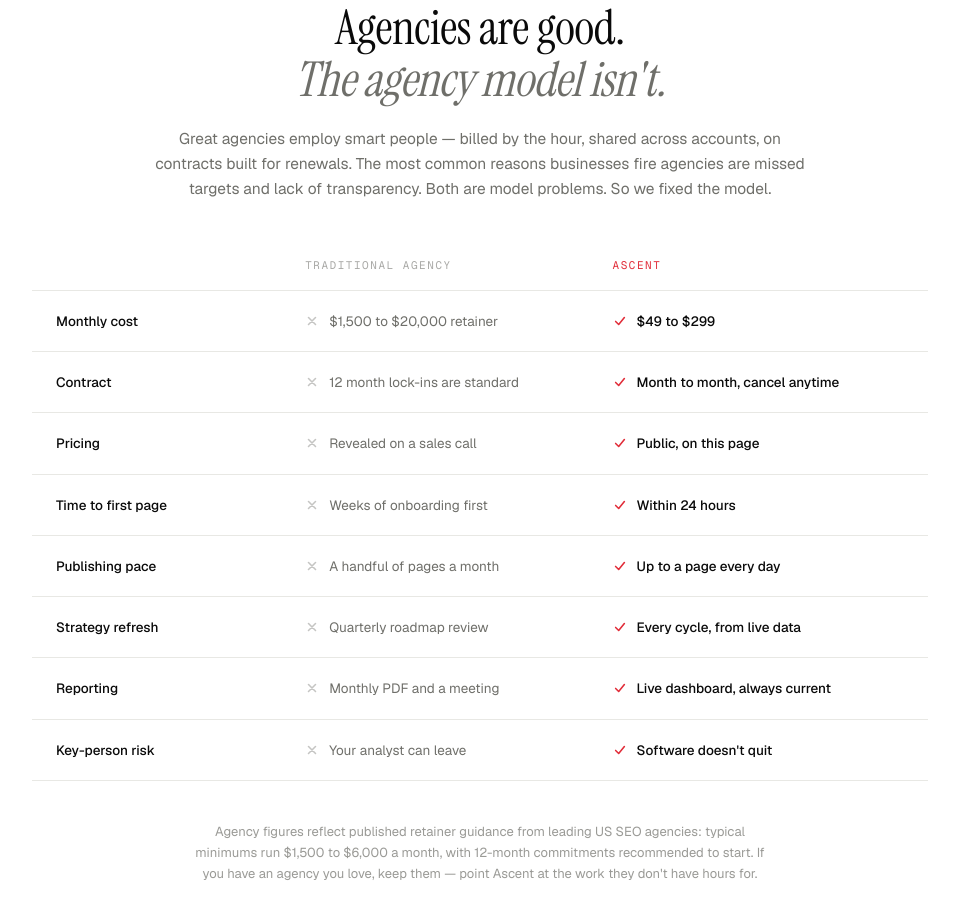
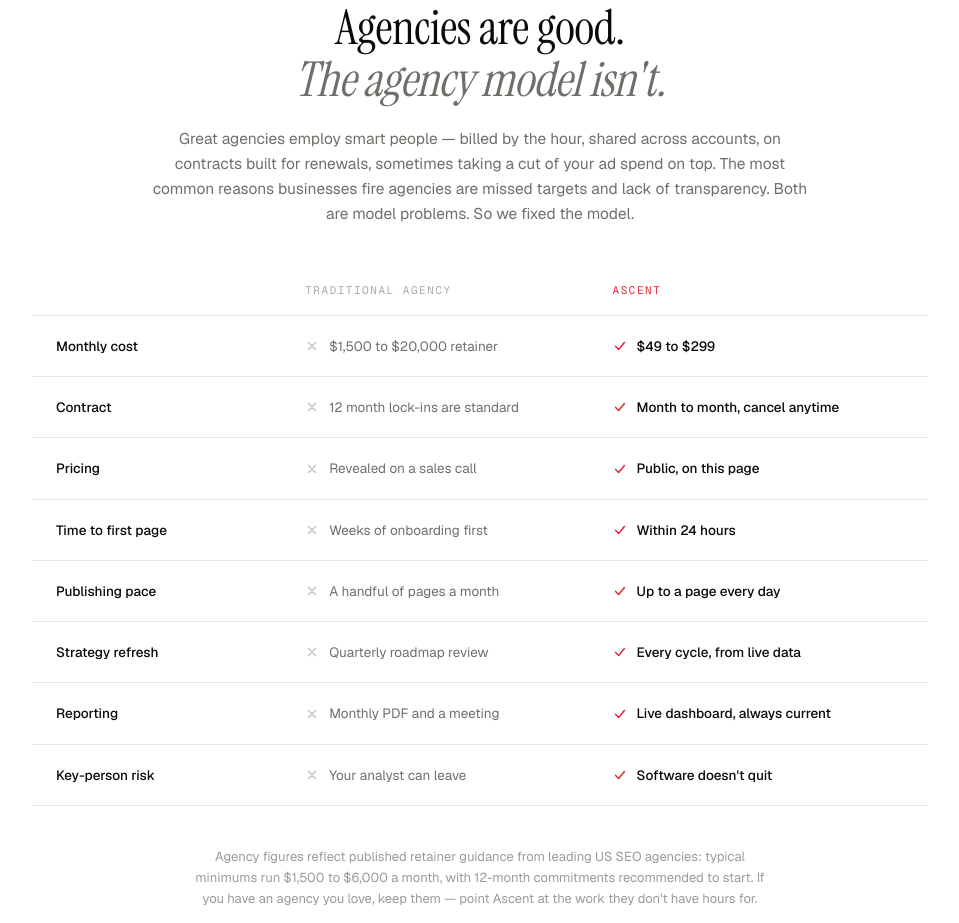
Before and after one commit to Jojo42011/LEADSMART-SAAS-UP, a Next.js app: page / in a window 1280 px wide. Shown: the part 7560-8483 px from the top of the page, without its empty margins (160-1119 px from the left). Built offline with nearby package versions, Linux system fonts and the light colour scheme.

Commit message:
Sharpen agency comparison intro copy
Note agencies sometimes take a cut of ad spend on top of retainers, per Digital Authority Partners research.

Co-Authored-By: Claude Fable 5 <noreply@anthropic.com>
Claude-Session: https://claude.ai/code/session_01JuFv2ujDL871GtvtAuJybZ

```diff
--- a/src/components/marketing/Comparison.tsx
+++ b/src/components/marketing/Comparison.tsx
@@ -58,9 +58,10 @@ export function Comparison() {
           </h2>
           <p className="mt-5 text-[15.5px] leading-relaxed text-muted">
             Great agencies employ smart people — billed by the hour, shared
-            across accounts, on contracts built for renewals. The most common
-            reasons businesses fire agencies are missed targets and lack of
-            transparency. Both are model problems. So we fixed the model.
+            across accounts, on contracts built for renewals, sometimes taking
+            a cut of your ad spend on top. The most common reasons businesses
+            fire agencies are missed targets and lack of transparency. Both
+            are model problems. So we fixed the model.
           </p>
         </Reveal>
 
```
